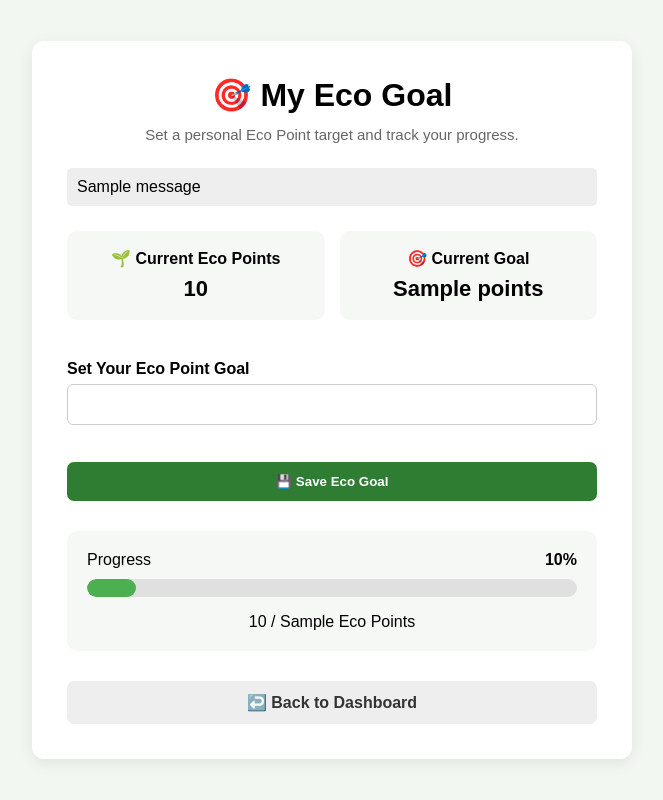
After one commit to yashika-sv/Eco-Campus-Tracker, a Flask app: template templates/eco_goal.html in a window 1280 px wide. The commit adds this page. Shown: the whole page, without its empty margins (308-971 px from the left). Run offline with Flask 3, Linux system fonts and the light colour scheme; the template is opened without the code that fills it: most values are stand-ins (such as "Sample title", 1, 10 or a date in 2020); one stand-in notice (Sample message) is shown.

Commit message:
Add student eco goal feature

```diff
--- a/app.py
+++ b/app.py
@@ -226,6 +226,82 @@ def dashboard():
         student=student,
         activity_count=activity_count,
         pending_count=pending_count
+    )
+
+
+@app.route("/eco-goal", methods=["GET", "POST"])
+def eco_goal():
+
+    if "student_id" not in session:
+        flash("Please login to access your eco goal.")
+        return redirect(url_for("login"))
+
+    connection = get_db_connection()
+
+    student = connection.execute(
+        "SELECT * FROM students WHERE id = ?",
+        (session["student_id"],)
+    ).fetchone()
+
+    if student is None:
+        connection.close()
+        session.clear()
+        flash("Student account not found.")
+        return redirect(url_for("login"))
+
+    if request.method == "POST":
+
+        goal_value = request.form.get("eco_goal", "").strip()
+
+        if not goal_value:
+            connection.close()
+            flash("Please enter an Eco Point goal.")
+            return redirect(url_for("eco_goal"))
+
+        try:
+            goal_value = int(goal_value)
+        except ValueError:
+            connection.close()
+            flash("Eco Goal must be a valid number.")
+            return redirect(url_for("eco_goal"))
+
+        if goal_value < 10 or goal_value > 10000:
+            connection.close()
+            flash("Eco Goal must be between 10 and 10,000 points.")
+            return redirect(url_for("eco_goal"))
+
+        connection.execute(
+            """
+            UPDATE students
+            SET eco_goal = ?
+            WHERE id = ?
+            """,
+            (goal_value, session["student_id"])
+        )
+
+        connection.commit()
+        connection.close()
+
+        flash("Your Eco Goal has been updated successfully!")
+        return redirect(url_for("eco_goal"))
+
+    eco_goal = student["eco_goal"]
+
+    if eco_goal <= 0:
+        progress = 0
+    else:
+        progress = int(
+            (student["eco_points"] / eco_goal) * 100
+        )
+
+    progress = min(progress, 100)
+
+    connection.close()
+
+    return render_template(
+        "eco_goal.html",
+        student=student,
+        progress=progress
     )
 
 @app.route("/profile")
--- a/database/init_db.py
+++ b/database/init_db.py
@@ -49,6 +49,11 @@ if "locked_until" not in column_names:
         "ALTER TABLE students ADD COLUMN locked_until TEXT"
     )
 
+if "eco_goal" not in column_names:
+    cursor.execute(
+        "ALTER TABLE students ADD COLUMN eco_goal INTEGER DEFAULT 100"
+    )
+
 cursor.execute("""
     UPDATE students
     SET account_status = 'Active'
--- a/static/css/style.css
+++ b/static/css/style.css
@@ -528,3 +528,79 @@ body {
     background: #f8d7da;
     color: #721c24;
 }
+
+
+/* Eco Goal */
+
+.eco-goal-info {
+    display: grid;
+    grid-template-columns: repeat(2, 1fr);
+    gap: 15px;
+    margin: 25px 0;
+}
+
+.goal-stat {
+    padding: 18px;
+    background: #f5f8f5;
+    border-radius: 10px;
+    text-align: center;
+}
+
+.goal-stat span {
+    display: block;
+    font-weight: bold;
+    margin-bottom: 8px;
+}
+
+.goal-stat strong {
+    font-size: 22px;
+}
+
+.eco-goal-form {
+    margin-top: 20px;
+}
+
+.eco-goal-form input {
+    margin-bottom: 15px;
+}
+
+.goal-progress {
+    margin-top: 30px;
+    padding: 20px;
+    background: #f5f8f5;
+    border-radius: 10px;
+}
+
+.goal-progress-header {
+    display: flex;
+    justify-content: space-between;
+    margin-bottom: 10px;
+}
+
+.progress-bar {
+    width: 100%;
+    height: 18px;
+    background: #e0e0e0;
+    border-radius: 10px;
+    overflow: hidden;
+}
+
+.progress-fill {
+    height: 100%;
+    border-radius: 10px;
+    background: #4caf50;
+    transition: width 0.4s ease;
+}
+
+.goal-progress p {
+    text-align: center;
+    margin-bottom: 0;
+}
+
+@media (max-width: 700px) {
+
+    .eco-goal-info {
+        grid-template-columns: 1fr;
+    }
+
+}
--- a/templates/dashboard.html
+++ b/templates/dashboard.html
@@ -131,6 +131,10 @@
         🌿 Activities
     </a>
 
+    <a href="{{ url_for('eco_goal') }}" class="dashboard-link">
+        🎯 My Eco Goal
+    </a>
+
     <a href="{{ url_for('profile') }}" class="dashboard-link">
         👤 My Profile
     </a>
--- /dev/null
+++ b/templates/eco_goal.html
@@ -0,0 +1,116 @@
+<!DOCTYPE html>
+<html lang="en">
+
+<head>
+    <meta charset="UTF-8">
+    <meta name="viewport" content="width=device-width, initial-scale=1.0">
+
+    <title>Eco Goal - Eco Campus Tracker</title>
+
+    <link rel="stylesheet" href="{{ url_for('static', filename='css/style.css') }}">
+</head>
+
+<body>
+
+    <div class="profile-container">
+
+        <div class="profile-box">
+
+            <h1>🎯 My Eco Goal</h1>
+
+            <p class="profile-subtitle">
+                Set a personal Eco Point target and track your progress.
+            </p>
+
+            {% with messages = get_flashed_messages() %}
+                {% if messages %}
+                    {% for message in messages %}
+                        <p class="message">{{ message }}</p>
+                    {% endfor %}
+                {% endif %}
+            {% endwith %}
+
+            <div class="eco-goal-info">
+
+                <div class="goal-stat">
+                    <span>🌱 Current Eco Points</span>
+                    <strong>{{ student["eco_points"] }}</strong>
+                </div>
+
+                <div class="goal-stat">
+                    <span>🎯 Current Goal</span>
+                    <strong>{{ student["eco_goal"] }} points</strong>
+                </div>
+
+            </div>
+
+            <form method="POST" class="eco-goal-form">
+
+                <label for="eco_goal">
+                    Set Your Eco Point Goal
+                </label>
+
+                <input
+                    type="number"
+                    id="eco_goal"
+                    name="eco_goal"
+                    min="10"
+                    max="10000"
+                    value="{{ student['eco_goal'] }}"
+                    required
+                >
+
+                <button type="submit" class="profile-btn">
+                    💾 Save Eco Goal
+                </button>
+
+            </form>
+
+            <div class="goal-progress">
+
+                <div class="goal-progress-header">
+                    <span>Progress</span>
+                    <strong>{{ progress }}%</strong>
+                </div>
+
+                <div class="progress-bar">
+                    <div
+    class="progress-fill"
+    data-progress="{{ progress }}"
+></div>
+                </div>
+
+                <p>
+                    {{ student["eco_points"] }} /
+                    {{ student["eco_goal"] }} Eco Points
+                </p>
+
+            </div>
+
+            <div class="profile-actions">
+
+                <a
+                    href="{{ url_for('dashboard') }}"
+                    class="profile-btn secondary"
+                >
+                    ↩️ Back to Dashboard
+                </a>
+
+            </div>
+
+        </div>
+
+    </div>
+
+
+
+    <script>
+    const progressBar = document.querySelector(".progress-fill");
+    const progress = progressBar.dataset.progress;
+
+    progressBar.style.width = progress + "%";
+</script>
+
+</body>
+
+</html>
```
